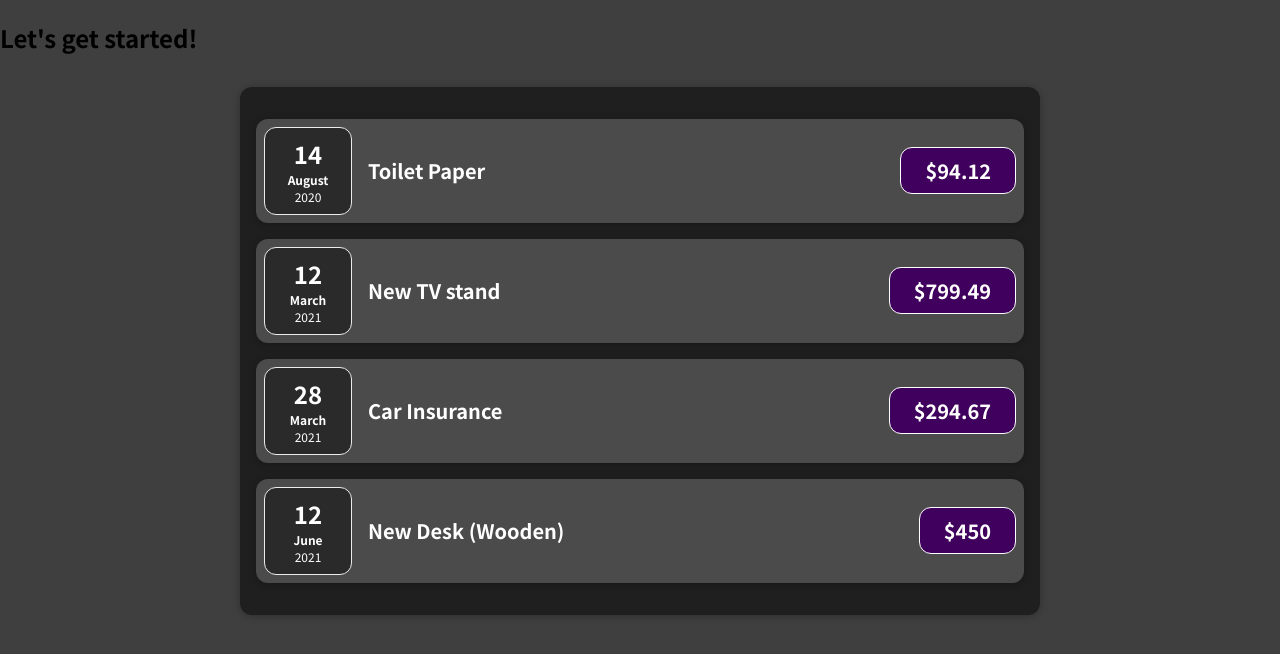
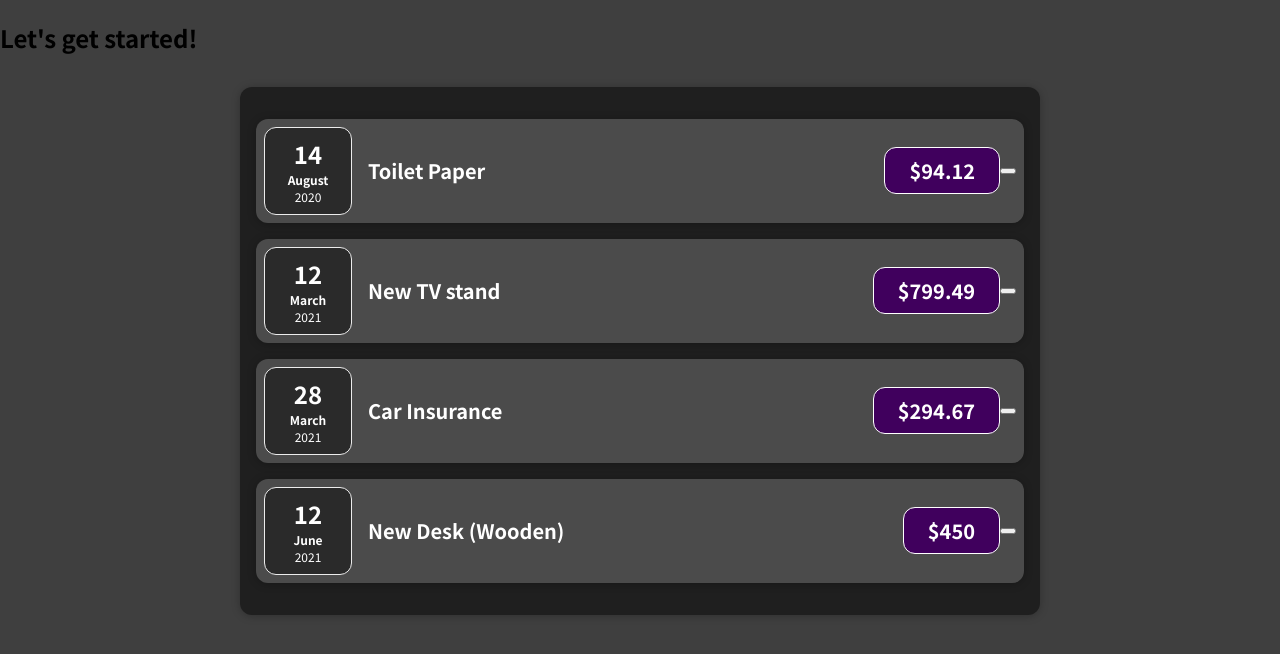
Before and after one commit to Anjana-Dunukara/react-self-guide, a React (Create React App) app: page / in a window 1280 px wide. Shown: the top 654 px of the page. Built offline with nearby package versions, Linux system fonts and the light colour scheme.

Commit message:
add useStates to project

```diff
--- a/src/components/Expenses/ExpenseItem.js
+++ b/src/components/Expenses/ExpenseItem.js
@@ -1,15 +1,23 @@
 import ExpenseDate from "./ExpenseDate";
 import "./ExpenseItem.css";
 import Card from "../UI/Card";
+import { useState } from "react";
 
 function ExpenseItem(props) {
+  const [title, setTitle] = useState(props.title);
+
+  const clickHandler = () => {
+    setTitle("Updated!!");
+  };
+
   return (
     <Card className="expense-item">
       <ExpenseDate date={props.date} />
       <div className="expense-item__description">
-        <h2>{props.title}</h2>
+        <h2>{title}</h2>
         <div className="expense-item__price">${props.amount}</div>
       </div>
+      <button onClick={clickHandler}></button>
     </Card>
   );
 }
```
